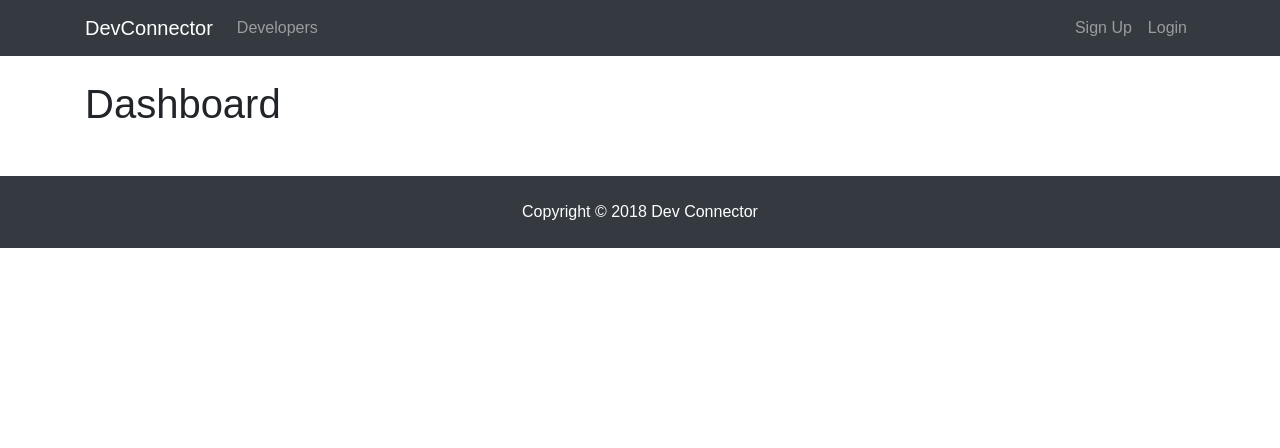
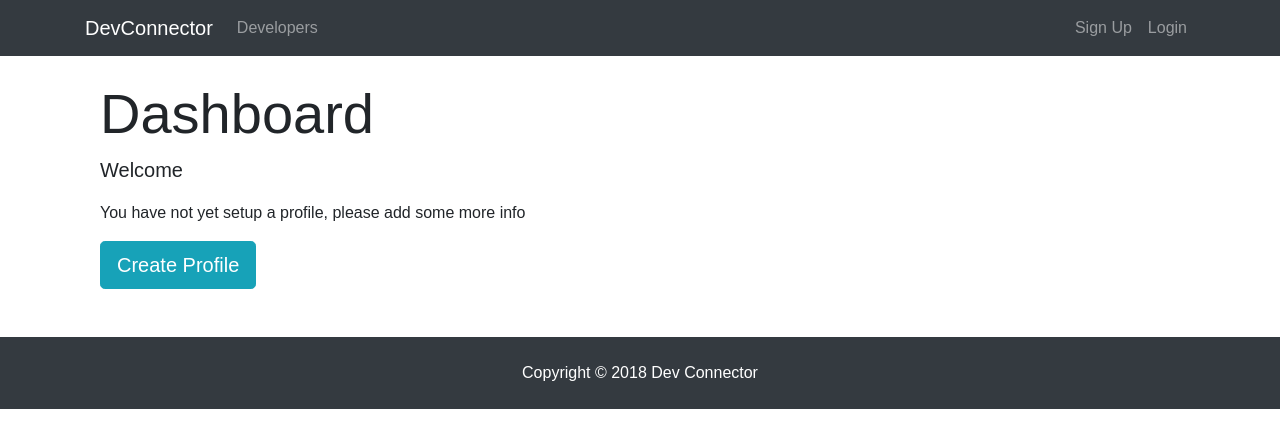
Before and after one commit to IcyRossaMac/dev-connector, a React (Create React App) app in the folder client/: page /dashboard in a window 1280 px wide. Shown: the top 448 px of the page. Built offline with nearby package versions, Linux system fonts and the light colour scheme; no server answers.

Commit message:
Spinner Component & Dashboard start complete Pt.49

```diff
--- a/client/src/actions/profileActions.js
+++ b/client/src/actions/profileActions.js
@@ -1,6 +1,6 @@
 import axios from 'axios';
 
-import {GET_PROFILE, PROFILE_LOADING, GET_ERRORS, CLEAR_CURRENT_PROFILE} from "./types";
+import {GET_PROFILE, PROFILE_LOADING, CLEAR_CURRENT_PROFILE} from "./types";
 
 // Get current profile
 export const getCurrentProfile = () => dispatch => {
--- /dev/null
+++ b/client/src/components/common/Spinner.js
@@ -0,0 +1,12 @@
+import React from 'react';
+import spinner from './spinner.gif'
+
+const Spinner = () => {
+  return (
+    <div>
+      <img src={spinner} style={{width: '200px', margin: 'auto', display: 'block'}} alt="Loading..."/>
+    </div>
+  );
+};
+
+export default Spinner;
--- a/client/src/components/dashboard/Dashboard.js
+++ b/client/src/components/dashboard/Dashboard.js
@@ -1,7 +1,9 @@
 import React, { Component } from 'react';
+import { Link } from 'react-router-dom';
 import PropTypes from 'prop-types';
 import { connect } from 'react-redux';
 import { getCurrentProfile } from "../../actions/profileActions";
+import Spinner from '../common/Spinner'
 
 class Dashboard extends Component {
   componentDidMount() {
@@ -9,12 +11,55 @@
   }
 
   render() {
+    const { user } = this.props.auth;
+    const { profile, loading} = this.props.profile;
+
+    let dashboardContent;
+
+    if(profile === null || loading ) {
+      dashboardContent = <Spinner/>
+    } else {
+      // Check if logged in user has profile data
+      if(Object.keys(profile).length > 0) {
+        dashboardContent = <h4>DISPLAY PROFILE</h4>
+      } else {
+        // User is logged in but has no profile
+        dashboardContent = (
+          <div>
+            <p className="lead muted-text">Welcome { user.name }</p>
+            <p>You have not yet setup a profile, please add some more info</p>
+            <Link to="/create-profile" className="btn btn-lg btn-info">
+              Create Profile
+            </Link>
+          </div>
+        );
+      }
+    }
+
     return (
-      <div>
-        <h1>Dashboard</h1>
+      <div className="dashboard">
+        <div className="container">
+          <div className="row">
+            <div className="col-md-12">
+              <h1 className="display-4">Dashboard</h1>
+              {dashboardContent}
+            </div>
+          </div>
+        </div>
       </div>
     );
   }
 }
 
-export default connect(null, { getCurrentProfile })(Dashboard);
+Dashboard.propTypes = {
+  getCurrentProfile: PropTypes.func.isRequired,
+  auth: PropTypes.object.isRequired,
+  profile: PropTypes.object.isRequired
+};
+
+const mapStateToProps = state => ({
+  profile: state.profile,
+  auth: state.auth
+});
+
+export default connect(mapStateToProps, { getCurrentProfile })(Dashboard);
```
Also changed, not shown: client/src/components/common/spinner.gif (added), 1 other file (tests, documents, lock files or other folders).
